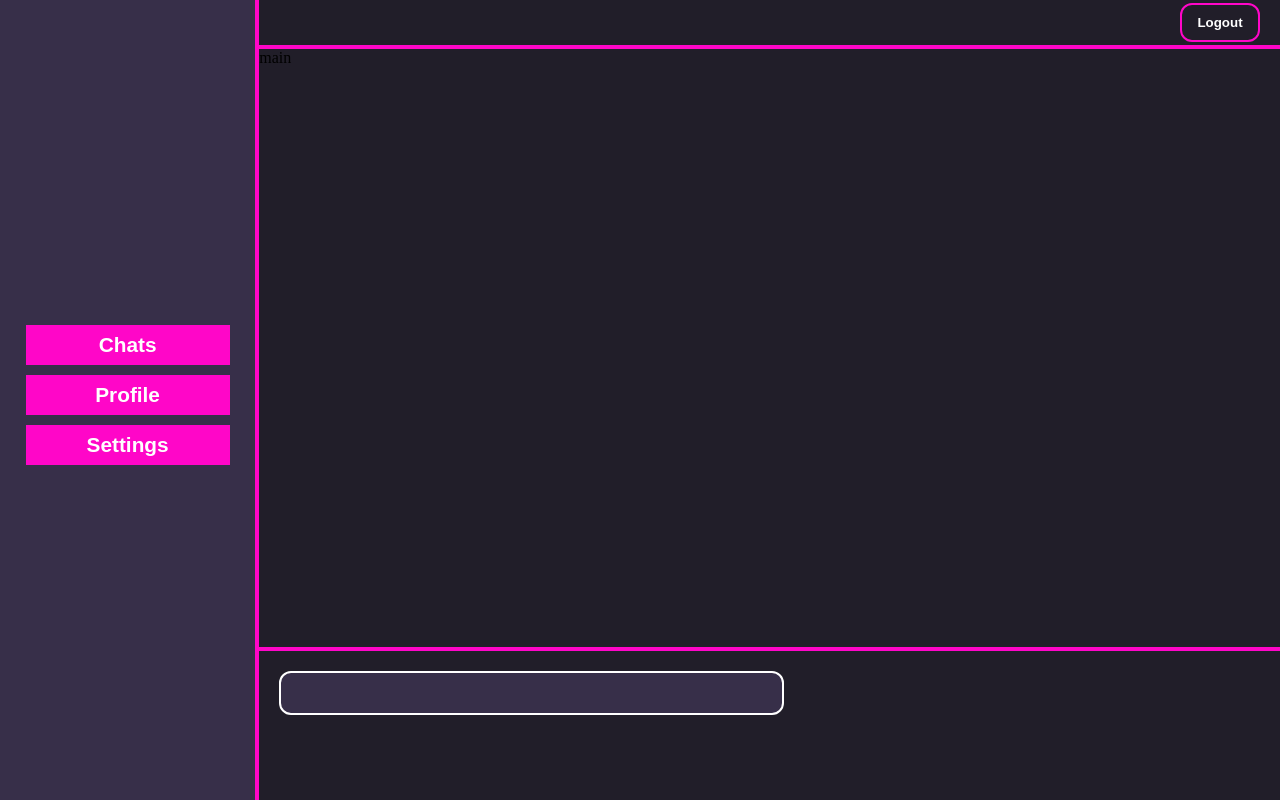
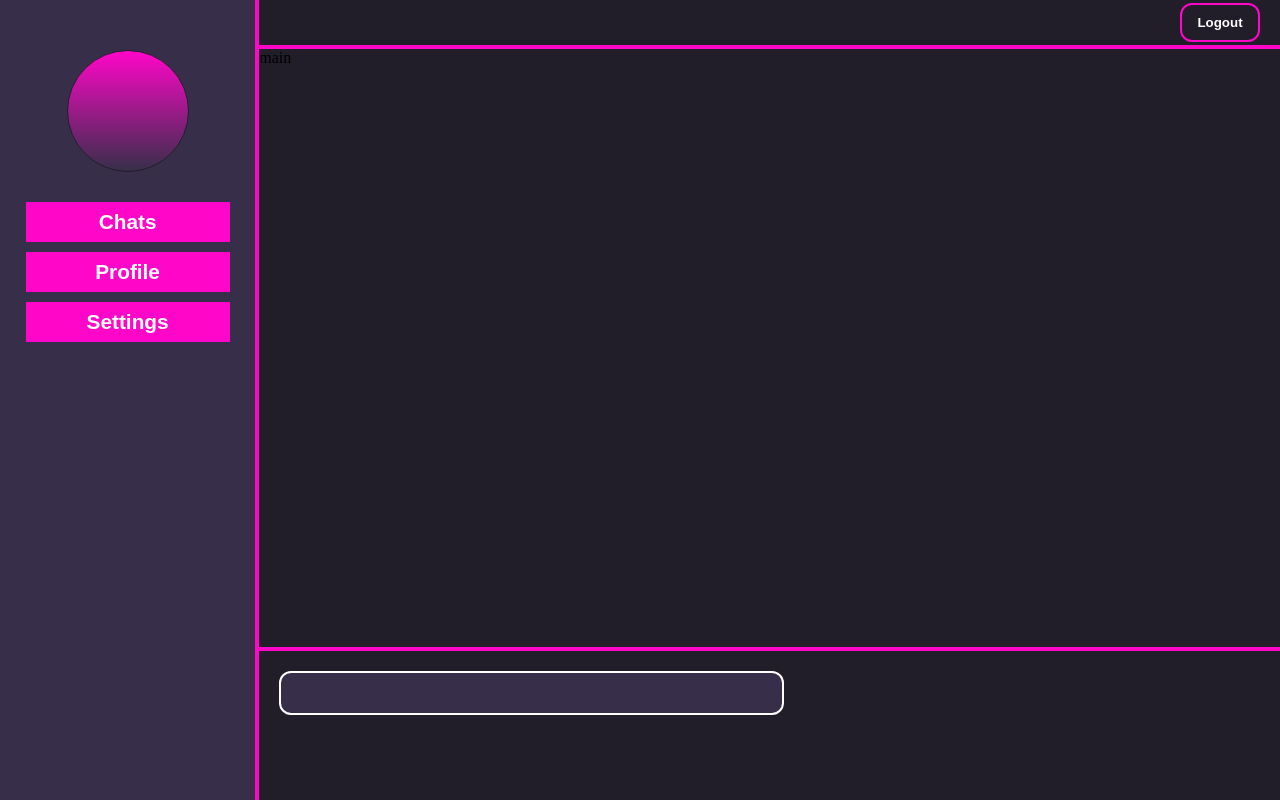
Before and after one commit to SageS3/ChatApp, a React (Create React App) app: page /dashboard in a window 1280 px wide. Built offline with nearby package versions, Linux system fonts and the light colour scheme.

Commit message:
Add profile picture container

```diff
--- a/src/components/EntryPage.tsx
+++ b/src/components/EntryPage.tsx
@@ -5,11 +5,6 @@ import './EntryPage.css'
 
 function EntryPage() {
   const [form, setForm] = useState<string>('register')
-
-  // const toggleButtonAnimation = () => {
-  //   const toggleButton = document.querySelector('.left')
-  //   toggleButton.classList.toggle('right')
-  // }
 
   const registerHandler = () => {
     // toggleButtonAnimation()
@@ -20,7 +15,6 @@ function EntryPage() {
     // toggleButtonAnimation()
     setForm('login')
   }
-
 
   return (
     <>
--- a/src/components/Login.tsx
+++ b/src/components/Login.tsx
@@ -1,13 +1,14 @@
 import {useState} from 'react'
-import { getAuth, signInWithEmailAndPassword, onAuthStateChanged } from "firebase/auth";
+import {auth} from './config/firebase'
+import {signInWithEmailAndPassword} from "firebase/auth";
 import { useNavigate } from 'react-router-dom';
+
 function Login() {
   const [email, setEmail] = useState<string>('')
   const [password, setPassword] = useState<string>('')
   const [isLoggedIn, setIsLoggedIn] = useState<boolean>(false)
 
   const navigate = useNavigate()
-  const auth = getAuth();
 
   const submitLoginHandler = (event: React.FormEvent<HTMLFormElement>) => {
     event.preventDefault()
@@ -25,17 +26,6 @@ function Login() {
       console.log(errorMessage)
     });
   }
-
-  onAuthStateChanged(auth, (user) => {
-    if (user) {
-      // User is signed in, see docs for a list of available properties
-      // https://firebase.google.com/docs/reference/js/firebase.User
-      const uid = user.uid;
-      // console.log(uid)
-    } else {
-      // User is signed out
-    }
-  });
 
   return (
     <>
--- a/src/components/Sidebar.css
+++ b/src/components/Sidebar.css
@@ -3,7 +3,7 @@
   background-color: rgb(55, 47, 73);
   display: flex;
   align-items: center;
-  justify-content: center;
+  justify-content: flex-start;
   flex-direction: column;
 }
 .sidebar-wrapper button {
@@ -17,4 +17,14 @@
   font-weight: 600;
   font-size: 1.3rem;
   cursor: pointer;
+}
+.sidebar-wrapper .image-container {
+  width: 120px;
+  height: 120px;
+  margin-bottom: 30px;
+  margin-top: 50px;
+  border-radius: 100px;
+  background-image: linear-gradient(rgb(255, 6, 200), rgb(55, 47, 73));
+  border: 1px solid rgb(33, 30, 41);
+  position: relative;
 }/*# sourceMappingURL=Sidebar.css.map */
--- a/src/components/Sidebar.scss
+++ b/src/components/Sidebar.scss
@@ -3,7 +3,7 @@
   background-color: rgb(55,47,73);
   display: flex;
   align-items: center;
-  justify-content: center;
+  justify-content: flex-start;
   flex-direction: column;
 
   button {
@@ -18,4 +18,16 @@
     font-size: 1.3rem;
     cursor: pointer;
   }
+
+  .image-container {
+    width: 120px;
+    height: 120px;
+    margin-bottom: 30px;
+    margin-top: 50px;
+    border-radius: 100px;
+    background-image: linear-gradient(rgb(255,6,200), rgb(55,47,73));
+    // background-color: rgb(255,6,200);
+    border: 1px solid rgb(33,30,41);
+    position: relative;
+  }
 }
--- a/src/components/Sidebar.tsx
+++ b/src/components/Sidebar.tsx
@@ -4,6 +4,9 @@ import './Sidebar.css'
 function Sidebar() {
   return (
     <div className='sidebar-wrapper'>
+      <div className='image-container'>
+
+      </div>
       <button>Chats</button>
       <button>Profile</button>
       <button>Settings</button>
```
Also changed, not shown: src/App.tsx (line endings or trailing spaces), 1 other file (tests, documents, lock files or other folders).
